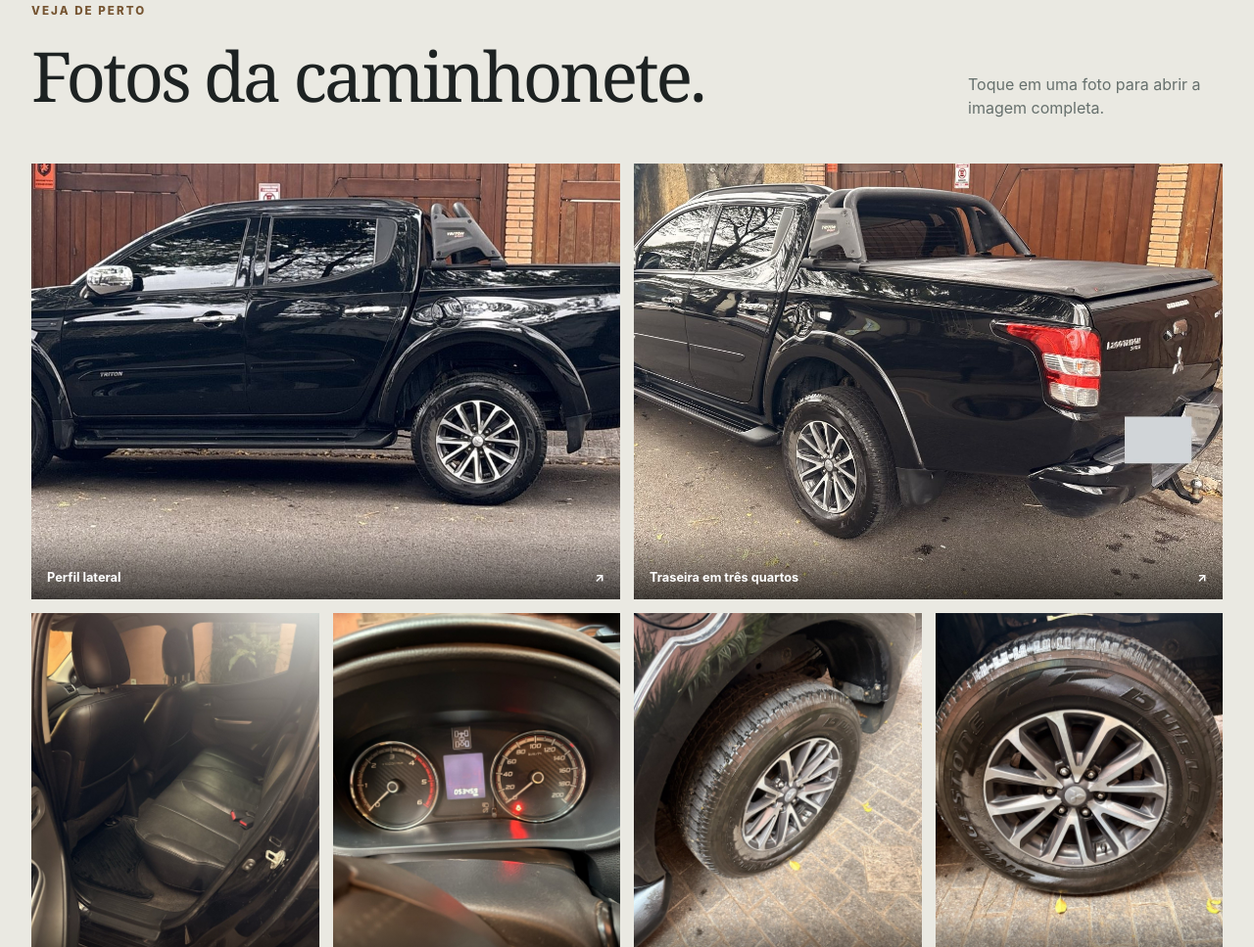
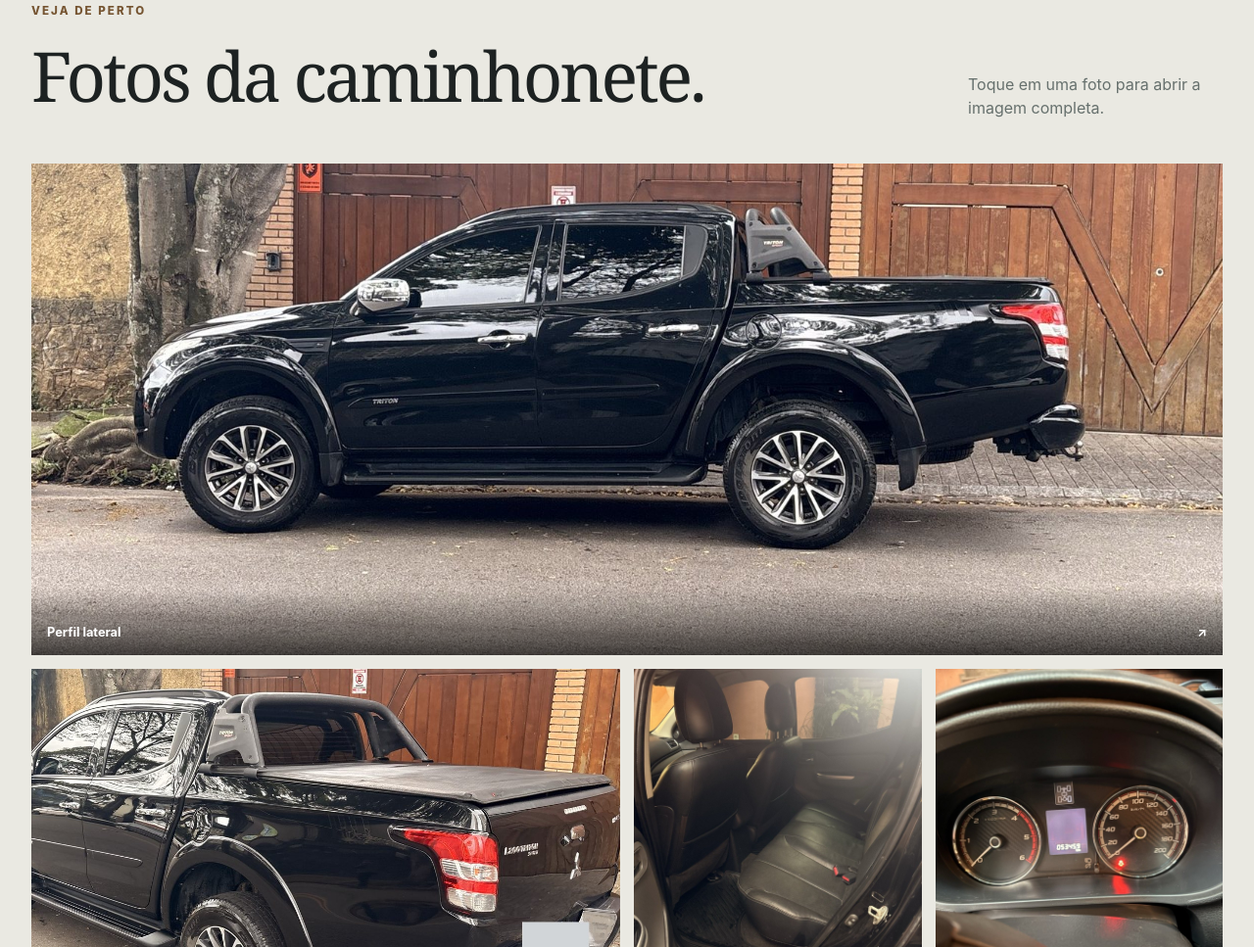
Before and after one commit to Pantani/triton-l200-hpe, a plain HTML site: page site/index.html in a window 1280 px wide. Shown: the part 2331-3298 px from the top of the page at 98% size. Drawn offline with Linux system fonts and the light colour scheme.

Commit message:
fix: show complete side profile in gallery

```diff
--- a/site/index.html
+++ b/site/index.html
@@ -66,7 +66,7 @@
         <div class="shell">
           <div class="section-heading heading-row"><div><p class="eyebrow">Veja de perto</p><h2 id="photos-title">Fotos da caminhonete.</h2></div><p>Toque em uma foto para abrir a imagem completa.</p></div>
           <div class="gallery">
-            <a class="gallery-item gallery-wide" href="assets/side-profile.jpg" target="_blank" rel="noopener noreferrer"><img src="assets/side-profile.jpg" alt="Perfil lateral completo da L200 preta" width="1600" height="660" loading="lazy"><span>Perfil lateral <span aria-hidden="true">↗</span></span></a>
+            <a class="gallery-item gallery-wide gallery-side" href="assets/side-profile.jpg" target="_blank" rel="noopener noreferrer"><img src="assets/side-profile.jpg" alt="Perfil lateral completo da L200 preta" width="1600" height="660" loading="lazy"><span>Perfil lateral <span aria-hidden="true">↗</span></span></a>
             <a class="gallery-item gallery-wide" href="assets/rear-three-quarter.jpg" target="_blank" rel="noopener noreferrer"><img src="assets/rear-three-quarter.jpg" alt="Traseira e lateral da L200 preta, com a placa ocultada" width="1387" height="873" loading="lazy"><span>Traseira em três quartos <span aria-hidden="true">↗</span></span></a>
             <a class="gallery-item" href="assets/rear-seats.jpg" target="_blank" rel="noopener noreferrer"><img src="assets/rear-seats.jpg" alt="Bancos traseiros e interior da cabine dupla" width="1200" height="1600" loading="lazy"><span>Bancos traseiros <span aria-hidden="true">↗</span></span></a>
             <a class="gallery-item" href="assets/odometer.jpg" target="_blank" rel="noopener noreferrer"><img src="assets/odometer.jpg" alt="Hodômetro fotografado marcando 53.459 km" width="1200" height="1600" loading="lazy"><span>Hodômetro <span aria-hidden="true">↗</span></span></a>
--- a/site/styles.css
+++ b/site/styles.css
@@ -75,6 +75,7 @@ h1 em { font-style: normal; color: var(--bronze-dark); }
 .gallery { display: grid; grid-template-columns: repeat(2, minmax(0, 1fr)); gap: 12px; }
 .gallery-item { position: relative; display: block; min-width: 0; aspect-ratio: 4 / 5; overflow: hidden; background: #c1c1b8; }
 .gallery-item.gallery-wide { grid-column: span 2; aspect-ratio: 16 / 9; }
+.gallery-item.gallery-side { aspect-ratio: 1600 / 660; }
 .gallery-item img { width: 100%; height: 100%; object-fit: cover; transition: transform .35s ease; }
 .gallery-item:hover img { transform: scale(1.025); }
 .gallery-item > span { position: absolute; display: flex; justify-content: space-between; gap: 8px; bottom: 0; left: 0; right: 0; padding: 35px 16px 13px; background: linear-gradient(transparent, rgba(0, 0, 0, .7)); color: white; font-size: .8rem; font-weight: 700; }
@@ -133,6 +134,7 @@ h1 em { font-style: normal; color: var(--bronze-dark); }
   .shiftpower-note { grid-template-columns: 1fr 2fr; align-items: center; }
   .gallery { grid-template-columns: repeat(4, minmax(0, 1fr)); gap: 14px; }
   .gallery-item.gallery-wide { grid-column: span 2; aspect-ratio: 1.35; }
+  .gallery-item.gallery-side { grid-column: 1 / -1; aspect-ratio: 1600 / 660; }
   .gallery-item { aspect-ratio: .78; }
   .heading-row { display: flex; align-items: end; justify-content: space-between; gap: 30px; }
   .heading-row > p { max-width: 260px; margin-bottom: 8px; }
```
